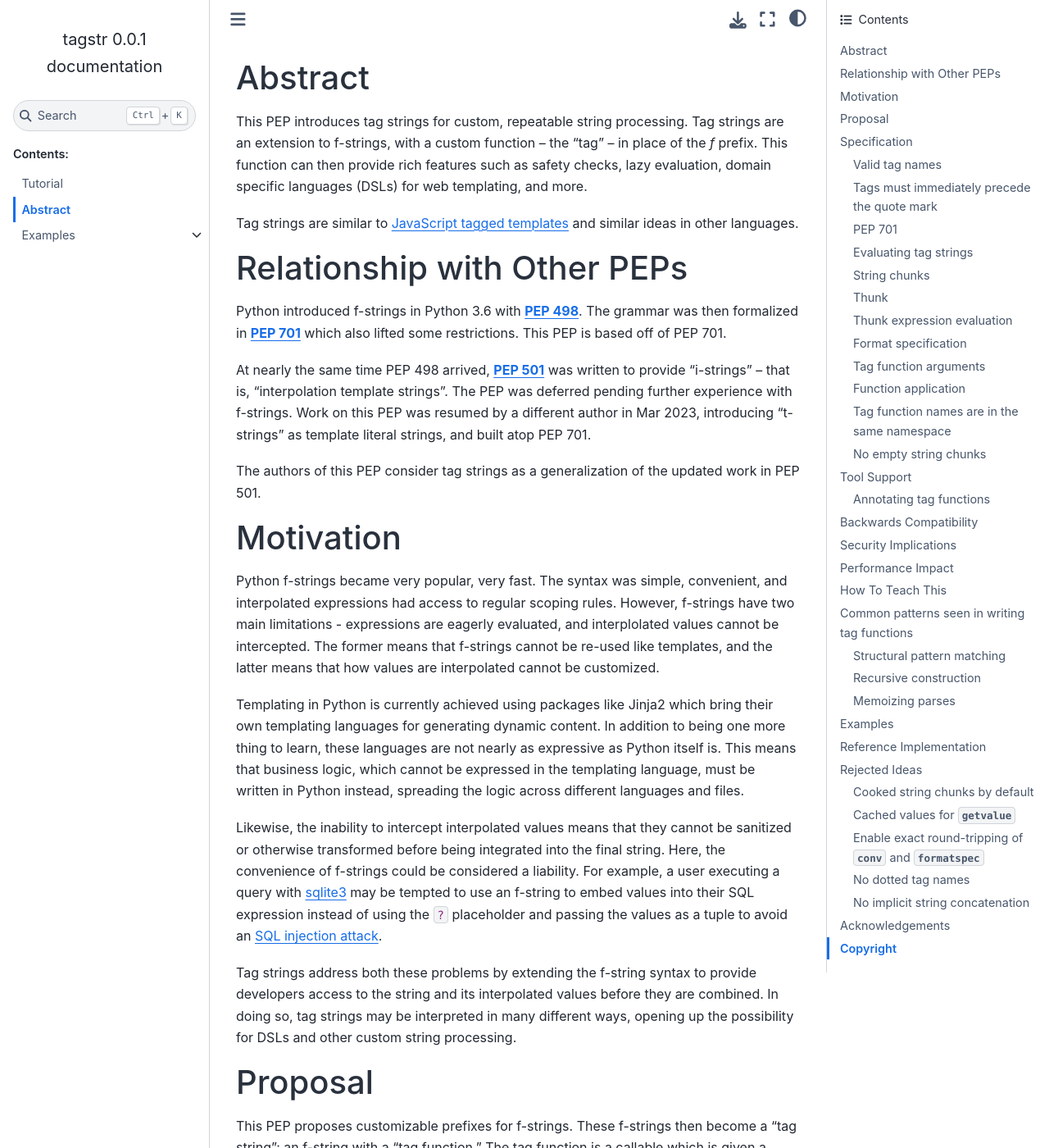
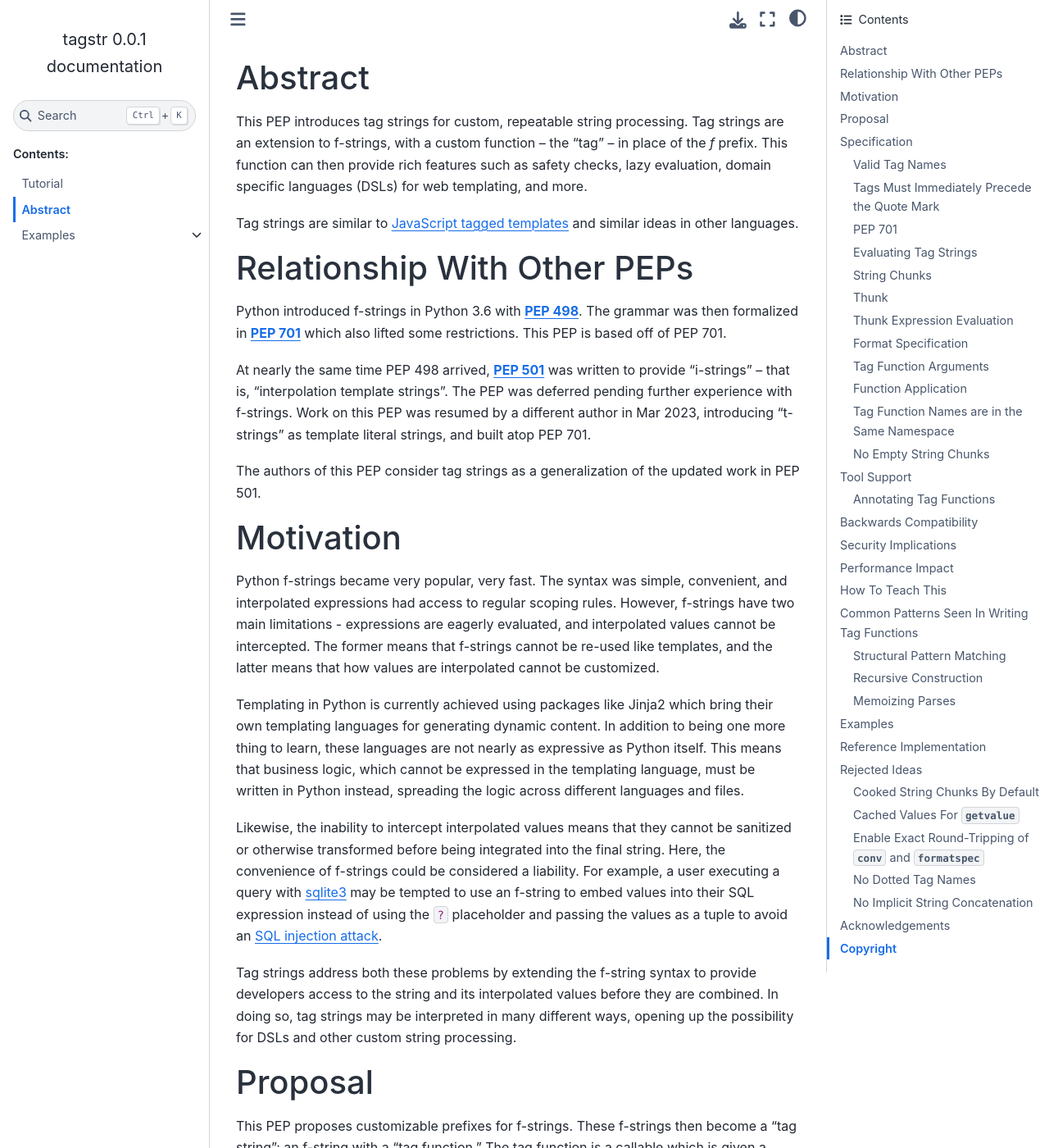
Before and after one commit to jimbaker/tagstr, a Sphinx documentation site: the page built from docs/pep.rst, in a window 1280 px wide and 1400 px high. Shown: the whole window at 82% size. Built offline with Sphinx 7.4.7 and the Sphinx Book theme 1.1.4, drawn with Linux system fonts in a browser that asks for light colours; some of the changed text lies outside the part shown.

Commit message:
Small typographic cleanups.

```diff
--- a/docs/pep.rst
+++ b/docs/pep.rst
@@ -9,7 +9,7 @@ evaluation, domain specific languages (DSLs) for web templating, and more.
 Tag strings are similar to `JavaScript tagged templates <https://developer.mozilla.org/en-US/docs/Web/JavaScript/Reference/Template_literals#tagged_templates>`_
 and similar ideas in other languages.
 
-Relationship with Other PEPs
+Relationship With Other PEPs
 ============================
 
 Python introduced f-strings in Python 3.6 with :pep:`498`. The grammar was
@@ -30,13 +30,13 @@ Motivation
 
 Python f-strings became very popular, very fast. The syntax was simple, convenient, and
 interpolated expressions had access to regular scoping rules. However, f-strings have
-two main limitations - expressions are eagerly evaluated, and interplolated values
+two main limitations - expressions are eagerly evaluated, and interpolated values
 cannot be intercepted. The former means that f-strings cannot be re-used like templates,
 and the latter means that how values are interpolated cannot be customized.
 
 Templating in Python is currently achieved using packages like Jinja2 which bring their
 own templating languages for generating dynamic content. In addition to being one more
-thing to learn, these languages are not nearly as expressive as Python itself is. This
+thing to learn, these languages are not nearly as expressive as Python itself. This
 means that business logic, which cannot be expressed in the templating language, must be
 written in Python instead, spreading the logic across different languages and files.
 
@@ -152,7 +152,7 @@ In the rest of this specification, ``mytag`` will be used for an arbitrary tag.
     trade = 'shrubberies'
     mytag'Did you say "{trade}"?'
 
-Valid tag names
+Valid Tag Names
 ---------------
 
 The tag name can be any **undotted** name that isn't already an existing valid
@@ -168,7 +168,7 @@ Therefore these prefixes can't be used as a tag:
     bytesprefix: "b" | "B" | "br" | "Br" | "bR" | "BR" | "rb" | "rB" | "Rb" | "RB"
 
 
-Tags must immediately precede the quote mark
+Tags Must Immediately Precede the Quote Mark
 --------------------------------------------
 
 As with other string literal prefixes, no whitespace can be between the tag and the
@@ -199,21 +199,23 @@ to
 
     mytag(Chunk(r'Did you say "'), Thunk(lambda: trade, 'trade'), Chunk(r'"?'))
 
-String chunks
+String Chunks
 -------------
 
-String chunks are internally stored as the source raw strings. In the earlier
-example, there are two chunks, ``r'Did you say "'`` and ``r'"?'``. Raw strings
-are used because tag strings are meant to target a variety of DSLs, including
-like the shell and regexes. Such DSLs have their own specific treatment of
+In the earlier example, there are two string chunks, ``r'Did you say "'`` and
+``r'"?'``.
+
+String chunks are internally stored as the source raw strings. Raw strings
+are used because tag strings are meant to target a variety of DSLs, such as
+the shell and regexes. Such DSLs have their own specific treatment of
 metacharacters, namely the backslash. (This approach follows the usual
 convention of using the r-prefix for regexes in Python itself, given that
 regexes are their own DSL.)
 
 However, often the "cooked" string is what is needed, by decoding the string as
-if it were a standard Python string. Because such decoding is at least somewhat
-non-obvious, the tag function will be be called with ``Chunk`` for any string
-chunks. ``Chunk`` *is-a* ``str``, but has an additional property, ``cooked`` that
+if it were a standard Python string. Because such decoding might be non-obvious,
+the tag function will be be called with ``Chunk`` for any string chunks.
+``Chunk`` *is-a* ``str``, but has an additional property, ``cooked`` that
 provides this decoding.  The ``Chunk`` type will be available from ``typing``.
 In CPython, ``Chunk`` will be implemented in C, but it has this pure Python
 equivalent:
@@ -261,7 +264,7 @@ the following pure-Python semantics:
         conv: Literal['a', 'r', 's'] | None = None
         formatspec: str | None = None
 
-Given this example interpolation
+Given this example interpolation:
 
 .. code-block:: python
 
@@ -293,7 +297,7 @@ use the equivalent `Struct Sequence Objects
 such code as `os.stat_result
 <https://docs.python.org/3/library/os.html#os.stat_result>`_).
 
-Thunk expression evaluation
+Thunk Expression Evaluation
 ---------------------------
 
 Expression evaluation for thunks is the same as in :pep:`498`, except that all
@@ -330,7 +334,7 @@ In this case the formatspec for the second thunk is the string
 ``'HTMLNode|str'``; it is up to the ``html`` tag to do something with the
 "format spec" here, if anything.
 
-Tag function arguments
+Tag Function Arguments
 ----------------------
 
 The tag function has the following signature:
@@ -356,7 +360,7 @@ the following, at the cost of losing some type specificity:
     def mytag(*args: str | tuple) -> Any:
         ...
 
-Function application
+Function Application
 --------------------
 
 Tag strings desugar as follows:
@@ -481,7 +484,7 @@ Security Implications
 =====================
 
 The security implications of working with interpolations, with respect to
-thunks, are as follows::
+thunks, are as follows:
 
 1. Scope lookup is the same as f-strings (lexical scope). This model has been
    shown to work well in practice.
@@ -498,10 +501,10 @@ Performance Impact
 How To Teach This
 =================
 
-Common patterns seen in writing tag functions
+Common Patterns Seen In Writing Tag Functions
 =============================================
 
-Structural pattern matching
+Structural Pattern Matching
 ---------------------------
 
 Iterating over the arguments with structural pattern matching is the expected
@@ -517,12 +520,12 @@ best practice for many tag function implementations:
                 case getvalue, expr, conv, formatspec:
                     ... # handle each interpolation
 
-Recursive construction
+Recursive Construction
 ----------------------
 
 FIXME Describe the use of a marker class
 
-Memoizing parses
+Memoizing Parses
 -----------------
 
 Consider this tag string:
@@ -564,7 +567,7 @@ Reference Implementation
 Rejected Ideas
 ==============
 
-Cooked string chunks by default
+Cooked String Chunks By Default
 -------------------------------
 
 This approach of cooked vs raw is somewhat similar to what is done in tagged
@@ -593,12 +596,12 @@ invalid Python literal string. In addition, it's possible to annotate a tag to
 indicate to an IDE or other tool that the source text should be treated as raw
 or cooked with respect to Python escapes, as was discussed with tool support.
 
-Cached values for ``getvalue``
+Cached Values For ``getvalue``
 ------------------------------
 
 FIXME
 
-Enable exact round-tripping of ``conv`` and ``formatspec``
+Enable Exact Round-Tripping of ``conv`` and ``formatspec``
 ----------------------------------------------------------
 
 There are two limitations with respect to exactly round-tripping to the original
@@ -642,13 +645,13 @@ unpacking (as used in case statements):
 However, the additional complexity to support exact round-tripping seems
 unnecessary and is thus rejected.
 
-No dotted tag names
+No Dotted Tag Names
 ------------------
 
 While it is possible to relax the restriction to not use dotted names, much as was
 done with decorators, this usage seems unnecessary and is thus rejected.
 
-No implicit string concatenation
+No Implicit String Concatenation
 --------------------------------
 
 Implicit tag string concatenation isn't supported, which is `unlike other string literals
```
Also changed, not shown: other parts of docs/pep.rst (+26 -25 lines).
